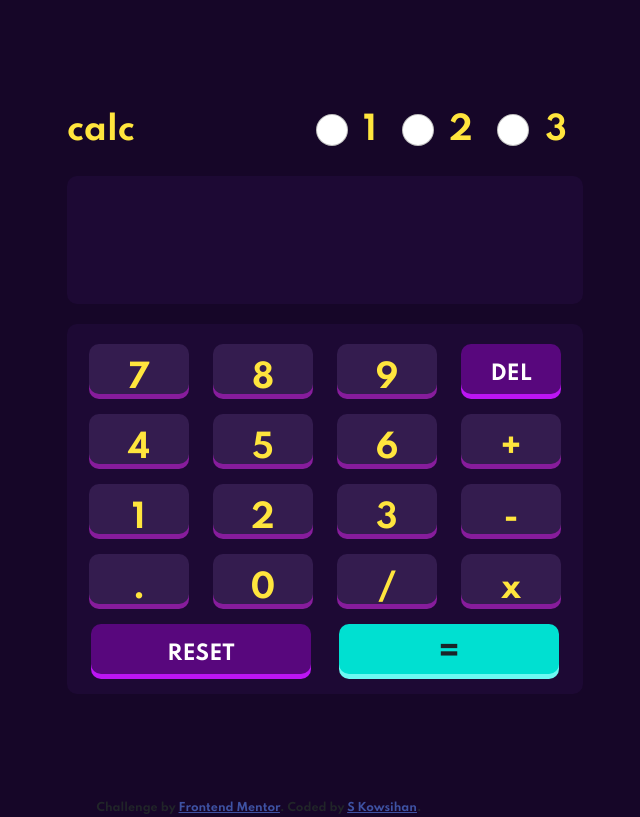
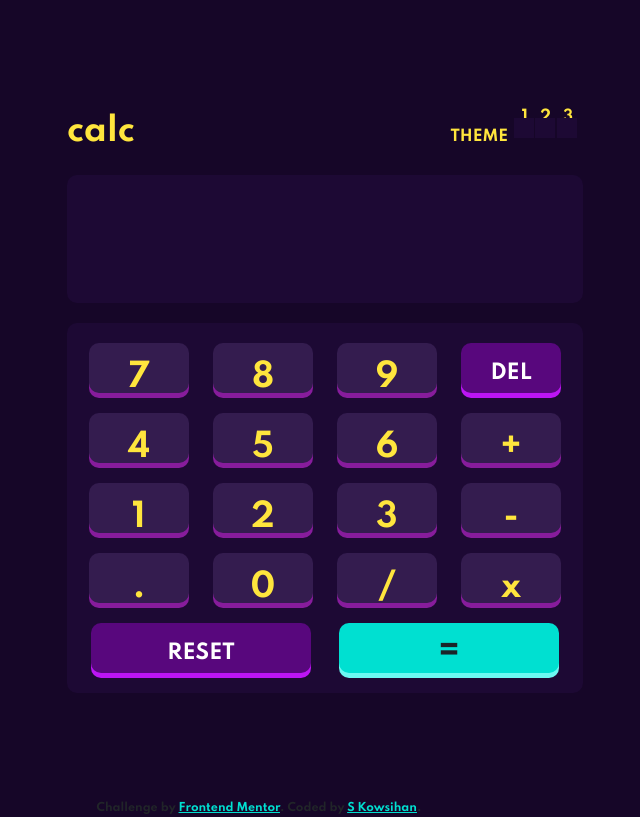
Before and after one commit to Kowsihan-sk/Calculator, a plain HTML site: page index.html in a window 1280 px wide. Shown: the whole page, without its empty margins (381-1021 px from the left). Drawn offline with nearby package versions, Linux system fonts and the light colour scheme.

Commit message:
head theme switch styling

```diff
--- a/css/style.css
+++ b/css/style.css
@@ -79,6 +79,53 @@ body {
   color: var(--col-head);
 }
 
+.head__theme {
+  float: right;
+  margin-right: 10px;
+}
+
+.head__theme__title {
+  font-size: 15px;
+}
+
+.head__label {
+  position: relative;
+  font-size: 15px;
+  top: -20px;
+  left: 130px;
+}
+
+.label__option {
+  margin: 0px 4px;
+}
+
+input[type="radio"]:checked::after {
+  /* display: inline-block; */
+  display: flex;
+  position: relative;
+  margin: 0;
+  right: 3px;
+  top: -3px;
+  height: 20px;
+  width: 20px;
+  content: "";
+  background-color: var(--eq-key-bg);
+  border-radius: 20px;
+}
+
+input[type="radio"]:not(:checked)::after {
+  margin: 0;
+  /* display: inline-block; */
+  display: flex;
+  position: relative;
+  right: 3px;
+  top: -3px;
+  height: 20px;
+  width: 20px;
+  content: "";
+  background-color: var(--col-key-bg);
+}
+
 .calculator__screen {
   font-size: 32px;
   text-align: right;
@@ -138,12 +185,24 @@ body {
   box-shadow: 0px 5px var(--eq-key-shadow);
 }
 
+.attribution {
+  font-size: 11px;
+  text-align: center;
+}
+
+.attribution a {
+  color: var(--eq-key-bg);
+}
+
 @media (max-width: 400px) {
   .calc {
     width: 100vw;
   }
   .calculator {
     width: 90vw;
+  }
+  .head__theme {
+    margin-right: 5px;
   }
   .calculator__screen {
     width: 90vw;
--- a/index.html
+++ b/index.html
@@ -18,16 +18,6 @@
   <title>Frontend Mentor | Calculator app</title>
 
   <!-- Feel free to remove these styles or customise in your own stylesheet 👍 -->
-  <style>
-    .attribution {
-      font-size: 11px;
-      text-align: center;
-    }
-
-    .attribution a {
-      color: hsl(228, 45%, 44%);
-    }
-  </style>
 </head>
 
 <body>
@@ -36,22 +26,17 @@
     <form class="calculator" name="calc">
       <div class="head">
         <span>calc</span>
-        <span style="float: right;">
-          <div class="form-check form-check-inline">
-            <input onclick="setTheme('theme-1')" class="form-check-input" type="radio" name="inlineRadioOptions"
-              id="inlineRadio1" value="option1">
-            <label class="form-check-label" for="inlineRadio1">1</label>
-          </div>
-          <div class="form-check form-check-inline">
-            <input onclick="setTheme('theme-2')" class="form-check-input" type="radio" name="inlineRadioOptions"
-              id="inlineRadio2" value="option2">
-            <label class="form-check-label" for="inlineRadio2">2</label>
-          </div>
-          <div class="form-check form-check-inline">
-            <input onclick="setTheme('theme-3')" class="form-check-input" type="radio" name="inlineRadioOptions"
-              id="inlineRadio3" value="option3">
-            <label class="form-check-label" for="inlineRadio3">3</label>
-          </div>
+        <span class="head__theme">
+
+          <span class="head__label">
+            <label class="label__option" for="inlineRadio1">1</label>
+            <label class="label__option" for="inlineRadio2">2</label>
+            <label class="label__option" for="inlineRadio3">3</label>
+          </span>
+          <span class="head__theme__title">THEME</span>
+          <input onclick="setTheme('theme-1')" type="radio" name="inlineRadioOptions" id="inlineRadio1" value="option1">
+          <input onclick="setTheme('theme-2')" type="radio" name="inlineRadioOptions" id="inlineRadio2" value="option2">
+          <input onclick="setTheme('theme-3')" type="radio" name="inlineRadioOptions" id="inlineRadio3" value="option3">
         </span>
       </div>
 
```
